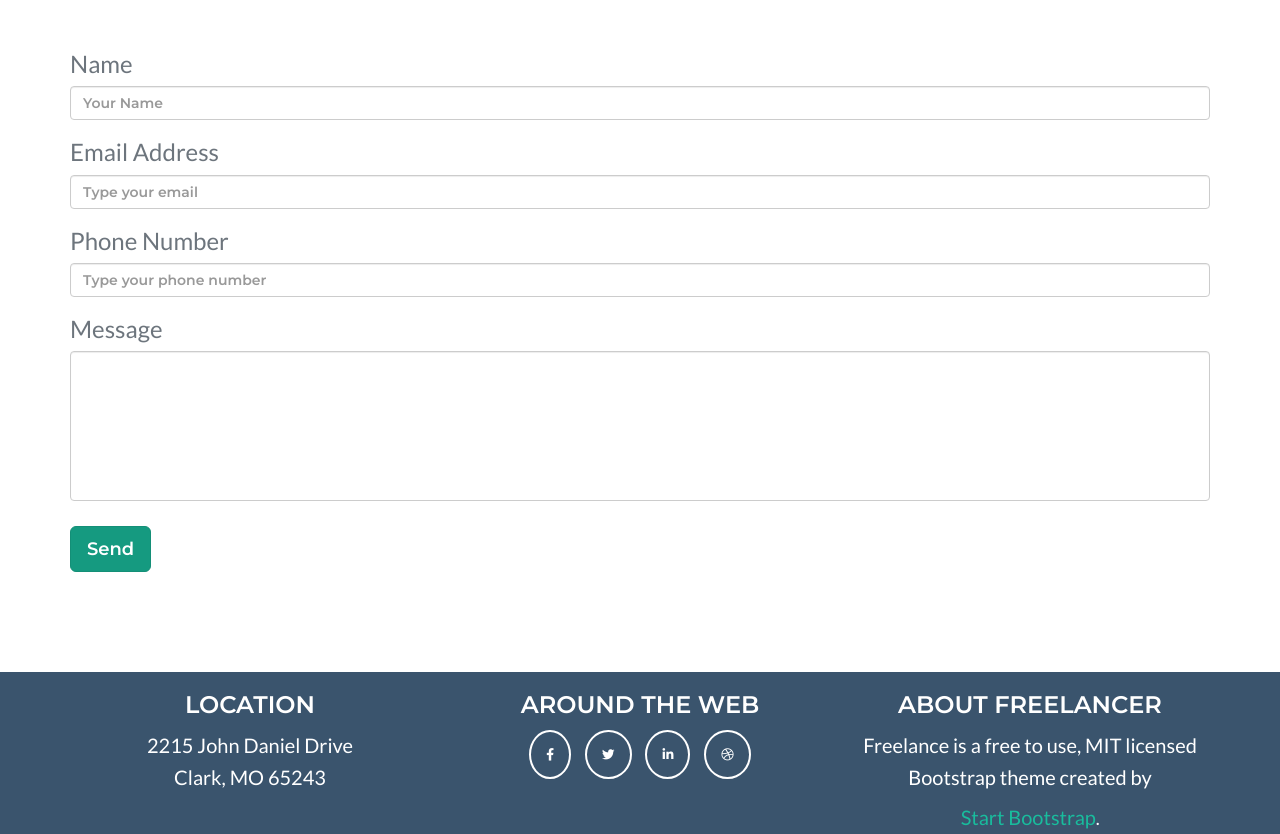
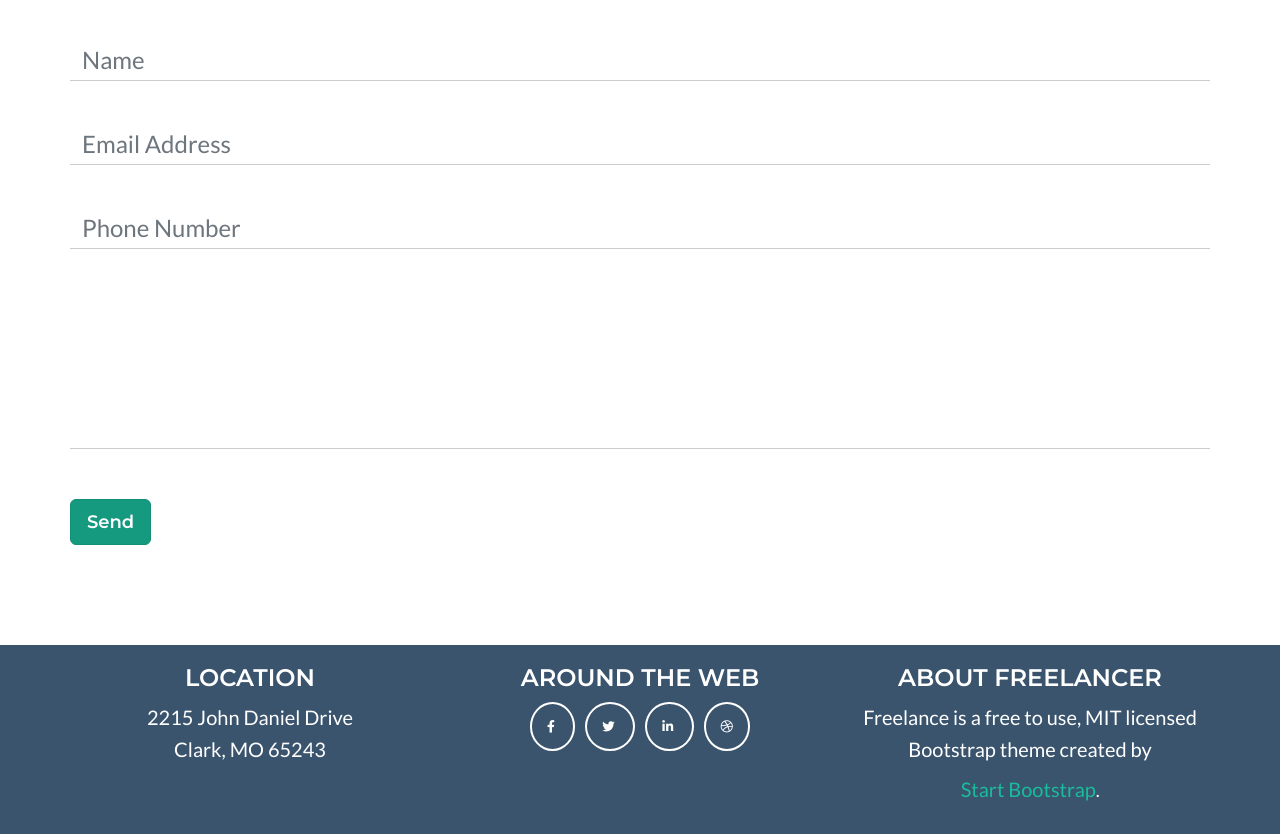
Before and after one commit to roccorefice/html-css-bootstrap-freelancer, a plain HTML site: page index.html in a window 1280 px wide. Shown: the part 1986-2820 px from the top of the page. Drawn offline with nearby package versions, Linux system fonts and the light colour scheme.

Commit message:
Sistemato il form nella sezione contact-me e le icone social nel footer
Correzione del form attraverso i vari border:0 dati all'input e sistemazione delle icone social nel footer tramite l'aggiunta di div contenitore di ogni singola icona social

```diff
--- a/assets/css/style.css
+++ b/assets/css/style.css
@@ -173,13 +173,24 @@
   color: #2C3F51;
   margin: 50px 0 50px 0;
 }
-.contact_me label{
+.contact_me input{
+  border-top: none;
+  border-left: none;
+  border-right: none;
+  box-shadow: none;
+  border-radius: 0;
+  box-sizing: border-box;
+  margin-bottom: 50px;
+}
+.contact_me input::placeholder{
   color: #6D757D;
   font-family: Lato;
   font-weight: 400;
   font-size: 24px;
   text-align: left;
   display: block;
+  padding-bottom: 10px;
+
 }
 .message{
   height: 150px;
@@ -221,15 +232,20 @@ footer{
   height: 3.25rem;
   font-size: 1.25rem;
   margin: 0 5px;
+  cursor: pointer;
+}
+.btn_social i{
+  color: white;
 }
 .btn_social:hover{
   background-color: white;
+}
+.btn_social:hover i{
   color: black;
 }
 .social{
   margin-top: 25px;
   margin-bottom: 25px;
-
 }
 .link_special{
   font-family: Lato;
--- a/index.html
+++ b/index.html
@@ -155,19 +155,15 @@
             <h2>CONTACT ME</h2>
             <form class="form" action="index.html" method="post">
               <div class="form-group ">
-                <label for="name">Name</label>
-                <input type="text" class="form-control" placeholder="Your Name">
+                <input type="text" class="form-control" placeholder="Name">
               </div>
               <div class="form-group ">
-                <label for="mail">Email Address</label>
-                <input type="text" class="form-control" placeholder="Type your email">
+                <input type="text" class="form-control" placeholder="Email Address">
               </div>
               <div class="form-group ">
-                <label for="number">Phone Number</label>
-                <input type="Phone Number" class="form-control" placeholder="Type your phone number">
+                <input type="Phone Number" class="form-control" placeholder="Phone Number">
               </div>
               <div class="form-group">
-                <label for="text">Message</label>
                 <input type="textarea" class="message form-control">
               </div>
               <a href="#">
@@ -195,10 +191,18 @@
           <div class="col-lg-4 col-md-4 col-xs-12">
             <h3 class="around">AROUND THE WEB</h3>
             <div class="social">
-              <a class="btn_social" href="#"><i class="fab fa-facebook-f"></i></a>
-              <a class="btn_social" href="#"><i class="fab fa-twitter"></i></a>
-              <a class="btn_social" href="#"><i class="fab fa-linkedin-in"></i></a>
-              <a class="btn_social" href="#"><i class="fab fa-dribbble"></i></a>
+              <span class="btn_social">
+                <a href="#"><i class="fab fa-facebook-f"></i></a>
+              </span>
+              <span class="btn_social">
+                <a href="#"><i class="fab fa-twitter"></i></a>
+              </span>
+              <span class="btn_social">
+                <a href="#"><i class="fab fa-linkedin-in"></i></a>
+              </span>
+              <span class="btn_social">
+                <a href="#"><i class="fab fa-dribbble"></i></a>
+              </span>
             </div>
           </div>
           <div class="col-lg-4 col-md-4 col-xs-12">
```
